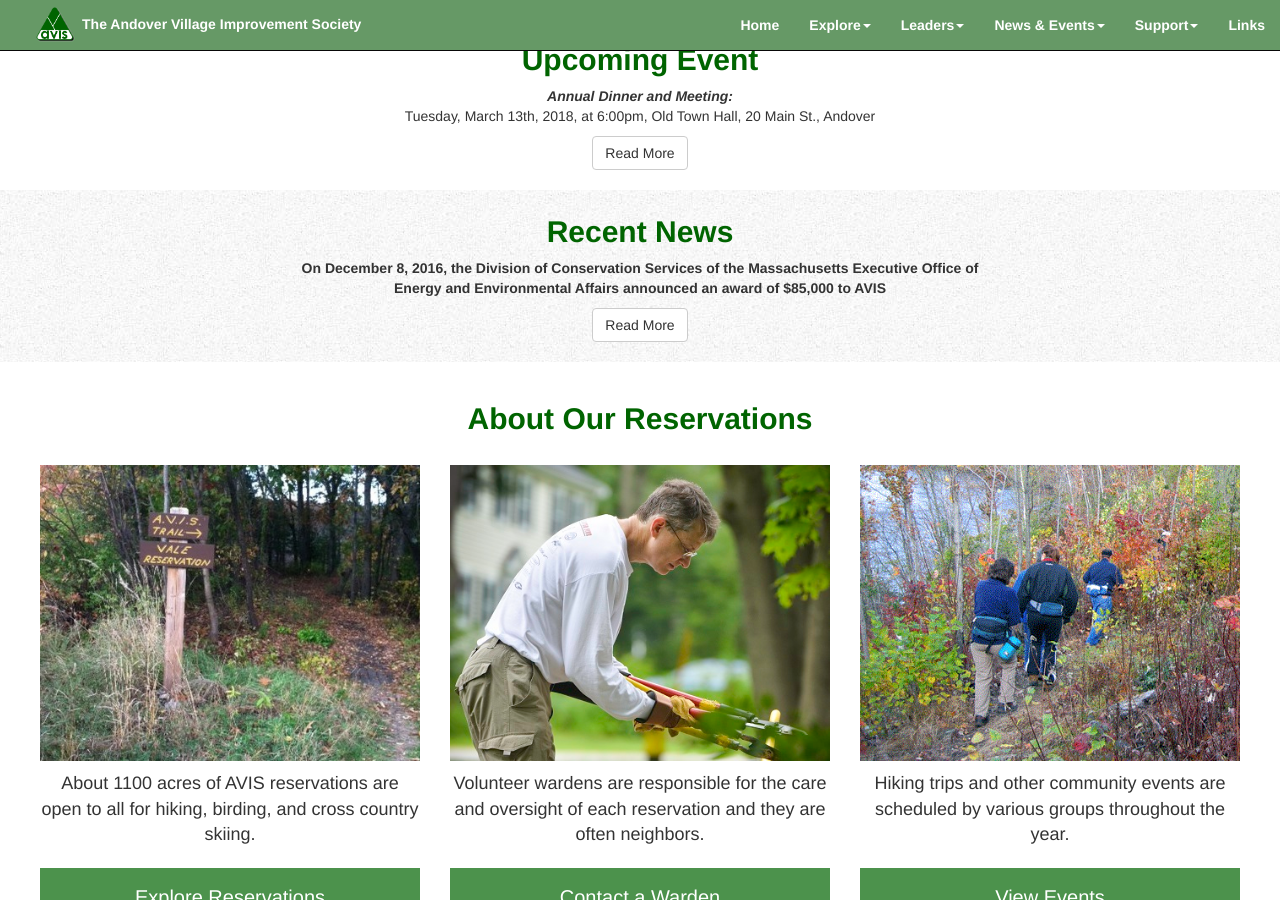
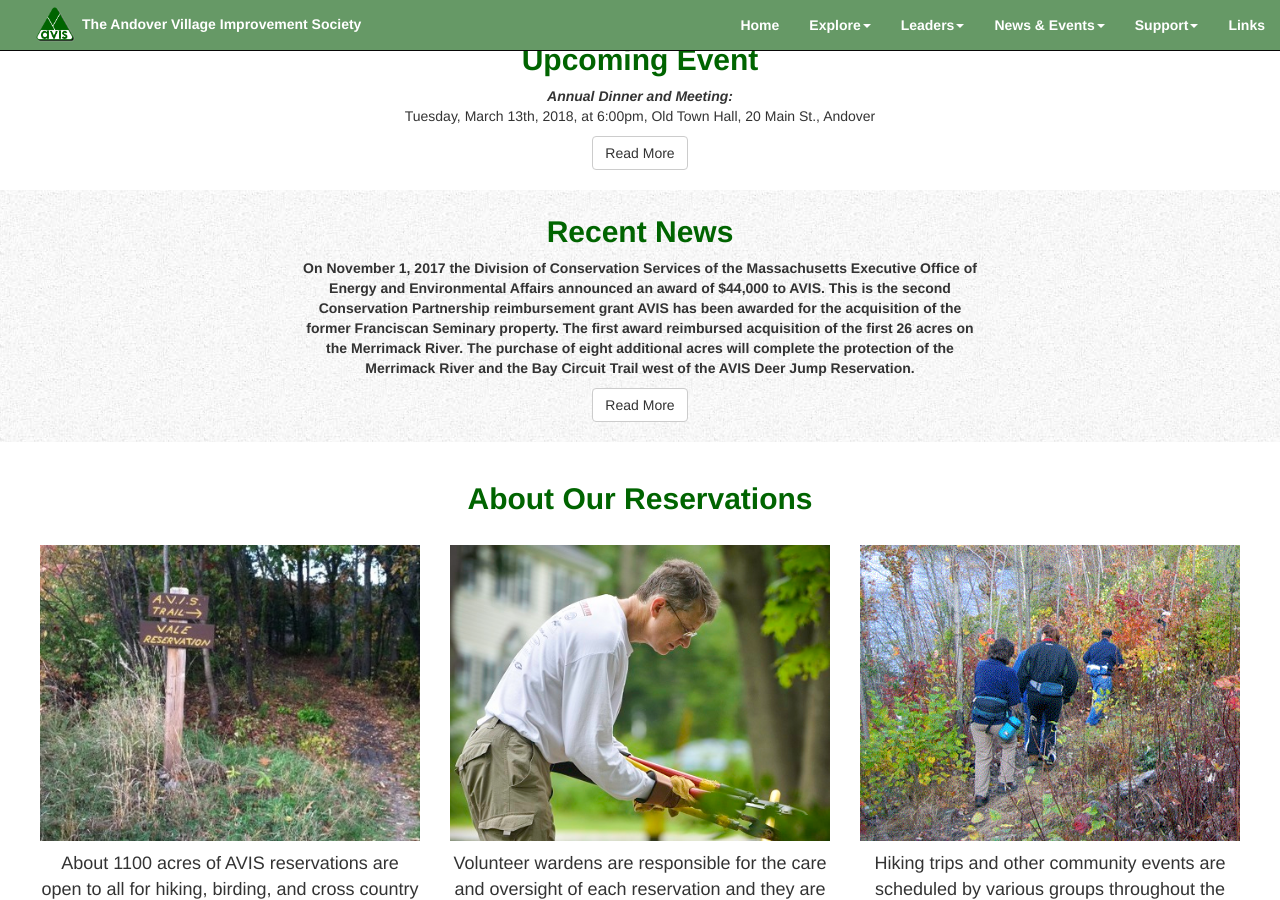
Before and after one commit to avisandover/avis-website, a Jekyll site: the page built from index.html, in a window 1280 px wide and 900 px high, scrolled down 503 px. Built offline with Jekyll 4.4.1, drawn with Linux system fonts in a browser that asks for light colours.

Commit message:
Updated Recent News-RAF

```diff
--- a/index.html
+++ b/index.html
@@ -35,7 +35,7 @@
       <div class="col-xs-12">
         <div>
           <h2>Recent News</h2>
-          <p>On December 8, 2016, the Division of Conservation Services of the Massachusetts Executive Office of Energy and Environmental Affairs announced an award of $85,000 to AVIS</p>
+          <p>On November 1, 2017 the Division of Conservation Services of the Massachusetts Executive Office of Energy and Environmental Affairs announced an award of $44,000 to AVIS.  This is the second Conservation Partnership reimbursement grant AVIS has been awarded for the acquisition of the former Franciscan Seminary property.  The first award reimbursed acquisition of the first 26 acres on the Merrimack River.  The purchase of eight additional acres will complete the protection of the Merrimack River and the Bay Circuit Trail west of the AVIS Deer Jump Reservation.</p>
           <div>
             <a href="/news.html" class="btn btn-default">Read More</a>
           </div>
```
